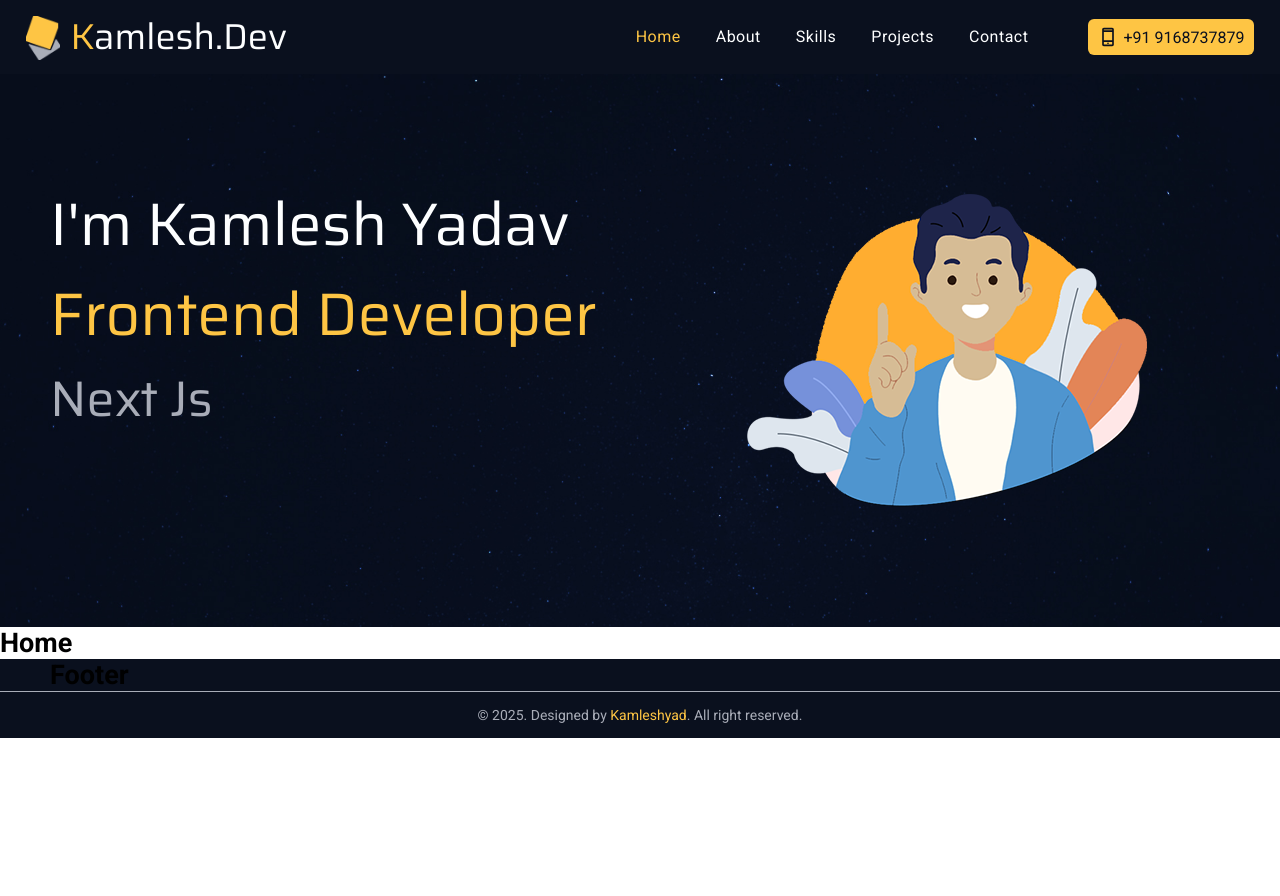
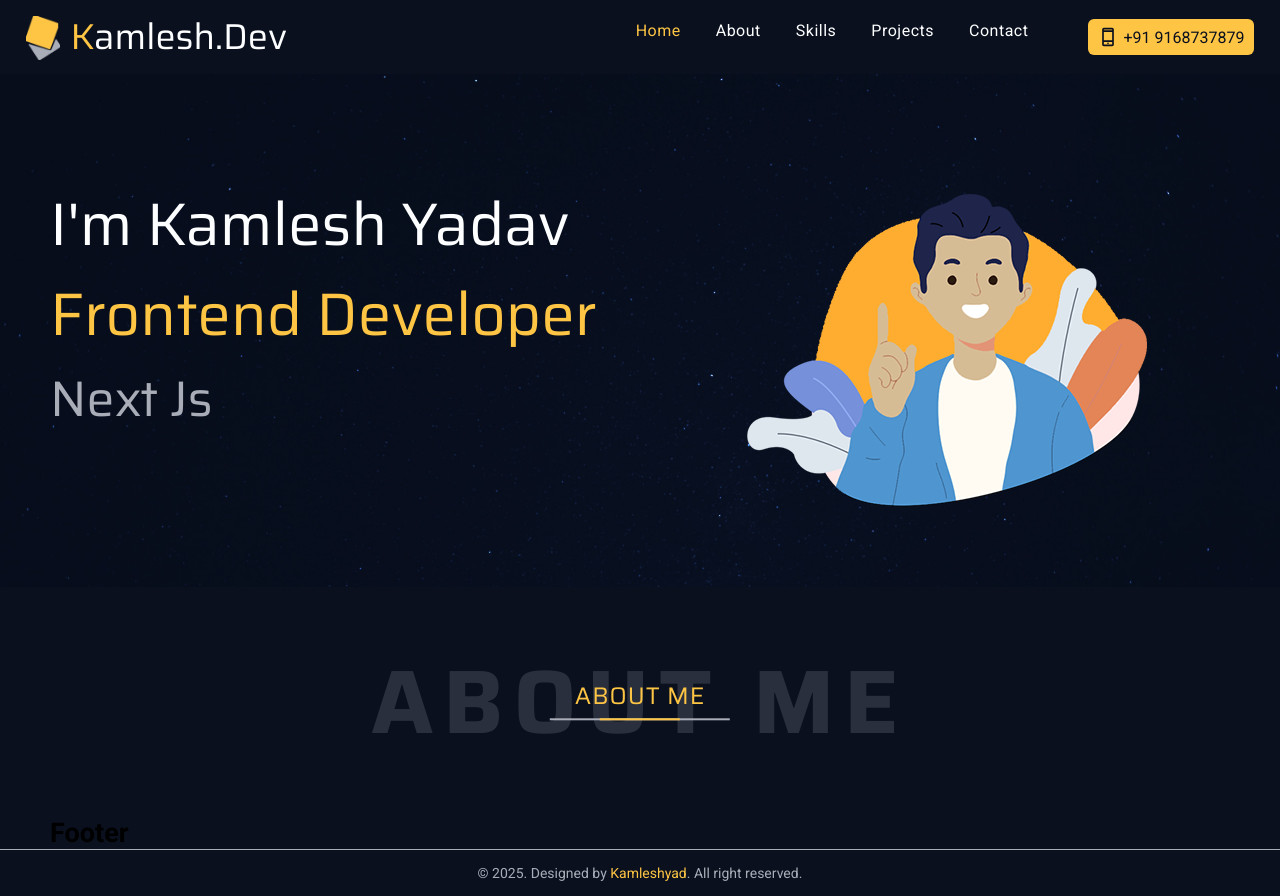
Before and after one commit to kamleshyad/next-portfolio, a Next.js app: page / in a window 1280 px wide. Before the commit the page ends 800 px from the top, so only its background shows below. Built offline with nearby package versions, Linux system fonts and the light colour scheme.

Commit message:
title header added

```diff
--- a/app/(pages)/(home)/page.jsx
+++ b/app/(pages)/(home)/page.jsx
@@ -1,6 +1,17 @@
+import styles from './page.module.scss';
+
+import { Container } from "@/app/_components/organisms/container/Container";
+
 const Home = () => {
     return(
-        <h2>Home</h2>
+        <section className={styles.aboutsec} aria-labelledby='about'>
+            <Container container="lg-">
+                <div className={styles.titlesec}>
+                    <h2 id="about">About Me</h2>
+                    <h3>About Me</h3>
+                </div>
+            </Container>
+        </section>
     )
 }
 
--- a/app/(pages)/(home)/page.module.css
+++ /dev/null
@@ -1,168 +0,0 @@
-.page {
-  --gray-rgb: 0, 0, 0;
-  --gray-alpha-200: rgba(var(--gray-rgb), 0.08);
-  --gray-alpha-100: rgba(var(--gray-rgb), 0.05);
-
-  --button-primary-hover: #383838;
-  --button-secondary-hover: #f2f2f2;
-
-  display: grid;
-  grid-template-rows: 20px 1fr 20px;
-  align-items: center;
-  justify-items: center;
-  min-height: 100svh;
-  padding: 80px;
-  gap: 64px;
-  font-family: var(--font-geist-sans);
-}
-
-@media (prefers-color-scheme: dark) {
-  .page {
-    --gray-rgb: 255, 255, 255;
-    --gray-alpha-200: rgba(var(--gray-rgb), 0.145);
-    --gray-alpha-100: rgba(var(--gray-rgb), 0.06);
-
-    --button-primary-hover: #ccc;
-    --button-secondary-hover: #1a1a1a;
-  }
-}
-
-.main {
-  display: flex;
-  flex-direction: column;
-  gap: 32px;
-  grid-row-start: 2;
-}
-
-.main ol {
-  font-family: var(--font-geist-mono);
-  padding-left: 0;
-  margin: 0;
-  font-size: 14px;
-  line-height: 24px;
-  letter-spacing: -0.01em;
-  list-style-position: inside;
-}
-
-.main li:not(:last-of-type) {
-  margin-bottom: 8px;
-}
-
-.main code {
-  font-family: inherit;
-  background: var(--gray-alpha-100);
-  padding: 2px 4px;
-  border-radius: 4px;
-  font-weight: 600;
-}
-
-.ctas {
-  display: flex;
-  gap: 16px;
-}
-
-.ctas a {
-  appearance: none;
-  border-radius: 128px;
-  height: 48px;
-  padding: 0 20px;
-  border: none;
-  border: 1px solid transparent;
-  transition:
-    background 0.2s,
-    color 0.2s,
-    border-color 0.2s;
-  cursor: pointer;
-  display: flex;
-  align-items: center;
-  justify-content: center;
-  font-size: 16px;
-  line-height: 20px;
-  font-weight: 500;
-}
-
-a.primary {
-  background: var(--foreground);
-  color: var(--background);
-  gap: 8px;
-}
-
-a.secondary {
-  border-color: var(--gray-alpha-200);
-  min-width: 158px;
-}
-
-.footer {
-  grid-row-start: 3;
-  display: flex;
-  gap: 24px;
-}
-
-.footer a {
-  display: flex;
-  align-items: center;
-  gap: 8px;
-}
-
-.footer img {
-  flex-shrink: 0;
-}
-
-/* Enable hover only on non-touch devices */
-@media (hover: hover) and (pointer: fine) {
-  a.primary:hover {
-    background: var(--button-primary-hover);
-    border-color: transparent;
-  }
-
-  a.secondary:hover {
-    background: var(--button-secondary-hover);
-    border-color: transparent;
-  }
-
-  .footer a:hover {
-    text-decoration: underline;
-    text-underline-offset: 4px;
-  }
-}
-
-@media (max-width: 600px) {
-  .page {
-    padding: 32px;
-    padding-bottom: 80px;
-  }
-
-  .main {
-    align-items: center;
-  }
-
-  .main ol {
-    text-align: center;
-  }
-
-  .ctas {
-    flex-direction: column;
-  }
-
-  .ctas a {
-    font-size: 14px;
-    height: 40px;
-    padding: 0 16px;
-  }
-
-  a.secondary {
-    min-width: auto;
-  }
-
-  .footer {
-    flex-wrap: wrap;
-    align-items: center;
-    justify-content: center;
-  }
-}
-
-@media (prefers-color-scheme: dark) {
-  .logo {
-    filter: invert();
-  }
-}
--- /dev/null
+++ b/app/(pages)/(home)/page.module.scss
@@ -0,0 +1,7 @@
+.aboutsec{padding: 80px 0; background: $color-black;
+    .titlesec{@include titlesec();
+        h2{@include maintitle()}
+        h3{@include title()}
+    }
+
+}
--- a/app/_assets/css/_mixins.scss
+++ /dev/null
@@ -1,16 +0,0 @@
-@mixin d-flex($gap, $direction, $wrap) {
-  display: flex;
-  gap: $gap;
-  flex-flow: $direction $wrap;
-}
-
-@mixin text-style($size, $color, $weight, $lineHeight) {
-  font-size: $size;
-  color: $color;
-  font-weight: $weight;
-  line-height: $lineHeight;
-}
-
-@mixin border-top($width, $style, $color) {
-  border-top: $width $style $color;
-}
--- /dev/null
+++ b/app/_assets/css/mixins.scss
@@ -0,0 +1,16 @@
+@use 'variables' as *;
+
+@mixin d-flex($gap, $direction, $wrap) {display: flex; gap: $gap; flex-flow: $direction $wrap;}
+
+@mixin text-style($size, $color, $weight, $lineHeight) {font-size: $size; color: $color; font-weight: $weight; line-height: $lineHeight;}
+
+@mixin border-top($width, $style, $color) {border-top: $width $style $color;}
+
+@mixin titlesec(){position: relative;}
+
+@mixin maintitle(){font-size: 90px; font-weight: 700; text-transform: uppercase; color: $color-grey; line-height: 70px; letter-spacing: 10px; text-align: center; position: relative; z-index: 1; opacity: 0.2; font-family: $secondary-font;}
+
+@mixin title(){font-size: 24px; font-weight: 500; text-transform: uppercase; color: $color-yellow; line-height: normal; position: absolute; top: 50%; left: 50%; transform: translate(-50%, -65%); z-index: 10; letter-spacing: 1px; text-align: center; font-family: $secondary-font;
+  &::before{content: ''; position: absolute; bottom: -5px; left: 50%; transform: translateX(-50%); width: 180px; height: 2px; background: $color-grey;}
+  &::after{content: ''; position: absolute; bottom: -5px; left: 50%; transform: translateX(-50%); width: 80px; height: 2px; background: $color-yellow;}
+}
--- a/app/_components/organisms/banner/Banner.jsx
+++ b/app/_components/organisms/banner/Banner.jsx
@@ -7,15 +7,15 @@ import bannerImg from '../../../../public/images/bannerimg.png'
 
 export const Banner = () => {
     return (
-        <section className={styles.bannersec}>
+        <section className={styles.bannersec} aria-labelledby='bannertitle'>
             <Container container="lg-">
                 <div className={styles.bnrwrap}>
                     <div className={styles.bnrleftsec}>
-                        <h1>I'm Kamlesh Yadav <span>Frontend Developer</span></h1>
+                        <h1 id='bannertitle'>I'm Kamlesh Yadav <span>Frontend Developer</span></h1>
                         <h2>Next Js</h2>
                     </div>
                     <div className={styles.bnrrightsec}>
-                        <Image src={bannerImg} alt='banner img'/>
+                        <Image src={bannerImg} alt='Kamlesh Yadav — Frontend Developer portrait image'/>
                     </div>
                 </div>
             </Container>
--- a/app/_components/organisms/banner/banner.module.scss
+++ b/app/_components/organisms/banner/banner.module.scss
@@ -1,4 +1,4 @@
-.bannersec{padding: 120px 0; background: url('/images/hero-bg.jpg') no-repeat top center; background-size: cover;
+.bannersec{padding: 120px 0 80px; background: url('/images/hero-bg.jpg') no-repeat top center; background-size: cover;
     .bnrwrap{
         @include d-flex(30px, row, wrap); font-size: 0; justify-content: space-between;
             .bnrleftsec { width: 48%;
--- a/app/_components/organisms/header/Header.jsx
+++ b/app/_components/organisms/header/Header.jsx
@@ -33,6 +33,7 @@ export const Header = () => {
                             <Link href="/" scroll={false}><span>K</span>amlesh.Dev</Link>
                         </div>
                         <div className={styles.headerright}>
+                            <nav>
                                 <ul className="unset">
                                     {
                                         navItems.map(({href, label}) => {
@@ -44,6 +45,7 @@ export const Header = () => {
                                         })
                                     }
                                 </ul>
+                            </nav>
                             <div className={styles.callbtn}>
                                 <Link href="tel:9168737879"><MobileIcon></MobileIcon>+91 9168737879</Link>
                             </div>
--- a/app/_components/organisms/innerbanner/Innerbanner.jsx
+++ b/app/_components/organisms/innerbanner/Innerbanner.jsx
@@ -3,10 +3,10 @@ import { Container } from "../container/Container"
 
 export const Innerbanner = ({pageTitle = ''}) => {
     return (
-        <section className={styles.innerbnrsec}>
+        <section className={styles.innerbnrsec} aria-labelledby='innerbanner-title'>
             <Container container="lg-">
                 <div className="innerbnrwrap">
-                    <h1>{pageTitle}</h1>
+                    <h1 id='innerbanner-title'>{pageTitle}</h1>
                 </div>
             </Container>
         </section>
```
Also changed, not shown: app/_components/organisms/nav/Nav.jsx (added, +9 -0 lines), app/_assets/css/fontfaces.scss (renamed from app/_assets/css/_fontfaces.scss), app/_assets/css/variables.scss (renamed from app/_assets/css/_variables.scss). Lines whose indentation alone changed are shown as unchanged.
